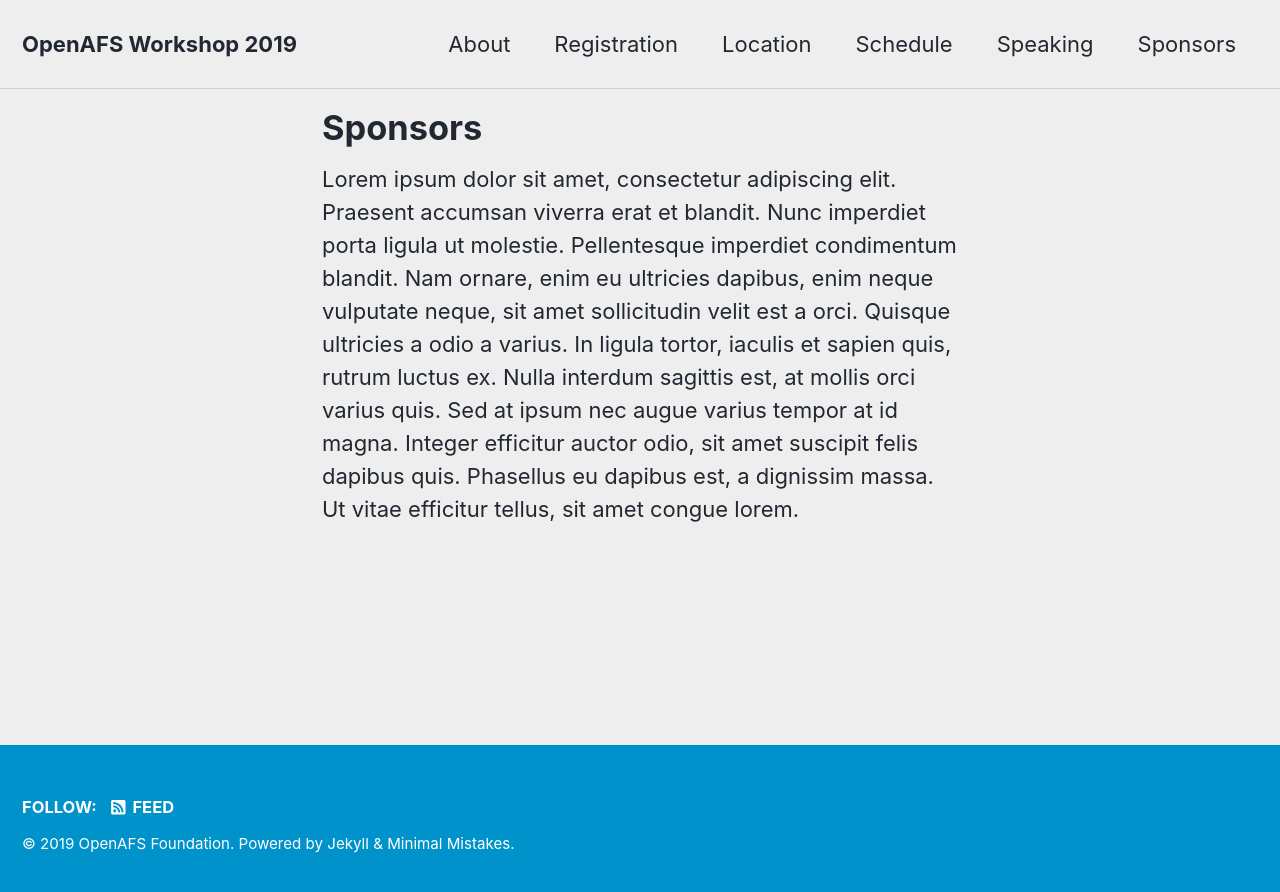
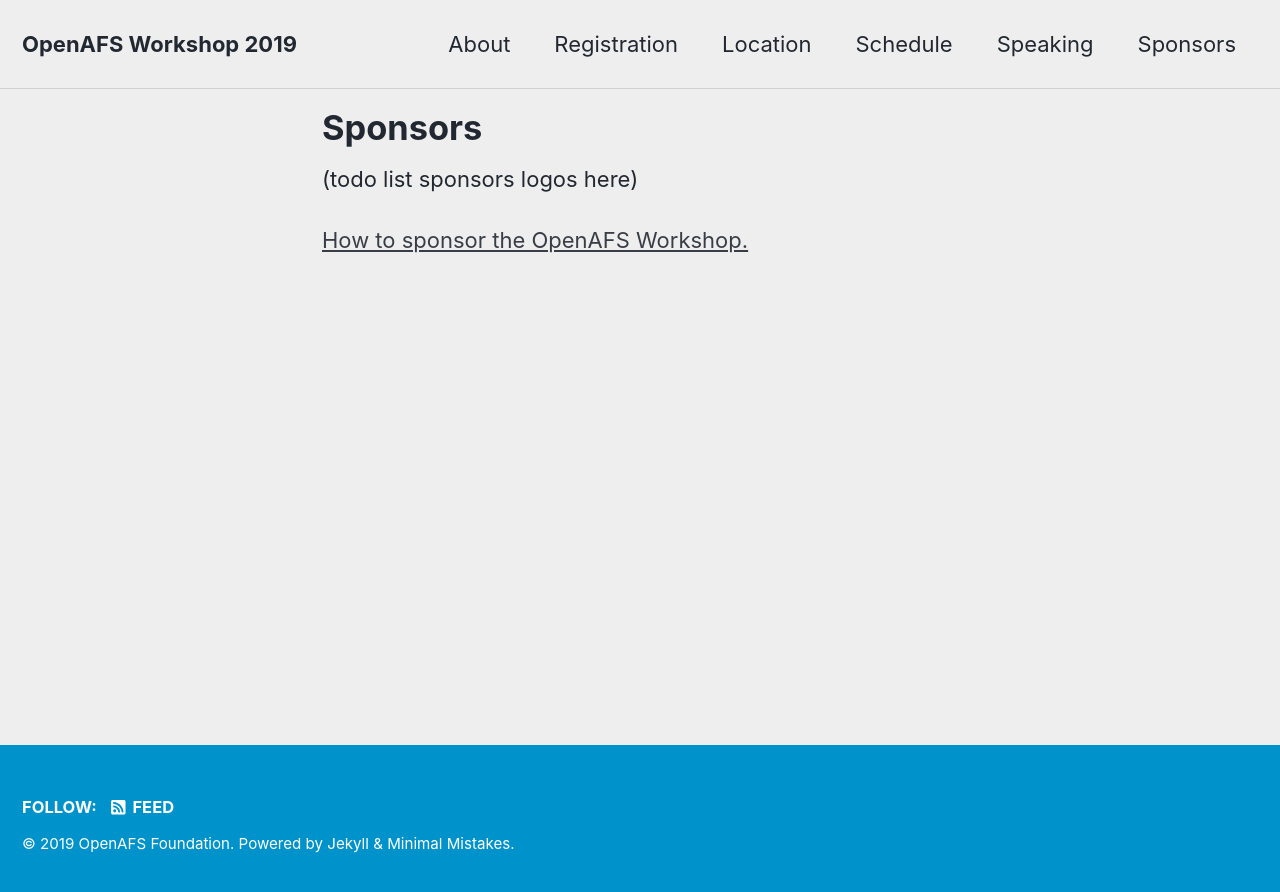
Before and after one commit to openafsfoundation/openafs-workshop.org, a Jekyll site: the page built from _pages/2019-sponsors.md, in a window 1280 px wide. Shown: the top 892 px of the page. Built offline with Jekyll 4.4.1, drawn with Linux system fonts in a browser that asks for light colours; cached includes are drawn as plain includes; nearby versions of some CDN libraries.

Commit message:
2019 start sponsorship info

```diff
--- a/_pages/2019-sponsors.md
+++ b/_pages/2019-sponsors.md
@@ -4,12 +4,6 @@
 title: Sponsors
 ---
 
-Lorem ipsum dolor sit amet, consectetur adipiscing elit. Praesent accumsan
-viverra erat et blandit. Nunc imperdiet porta ligula ut molestie. Pellentesque
-imperdiet condimentum blandit. Nam ornare, enim eu ultricies dapibus, enim
-neque vulputate neque, sit amet sollicitudin velit est a orci. Quisque
-ultricies a odio a varius. In ligula tortor, iaculis et sapien quis, rutrum
-luctus ex. Nulla interdum sagittis est, at mollis orci varius quis. Sed at
-ipsum nec augue varius tempor at id magna. Integer efficitur auctor odio, sit
-amet suscipit felis dapibus quis. Phasellus eu dapibus est, a dignissim massa.
-Ut vitae efficitur tellus, sit amet congue lorem.
+(todo list sponsors logos here)
+
+[How to sponsor the OpenAFS Workshop.](/2019/sponsorship-info/)
```
Also changed, not shown: _pages/2019-sponsorship-info.md (added, +24 -0 lines).
